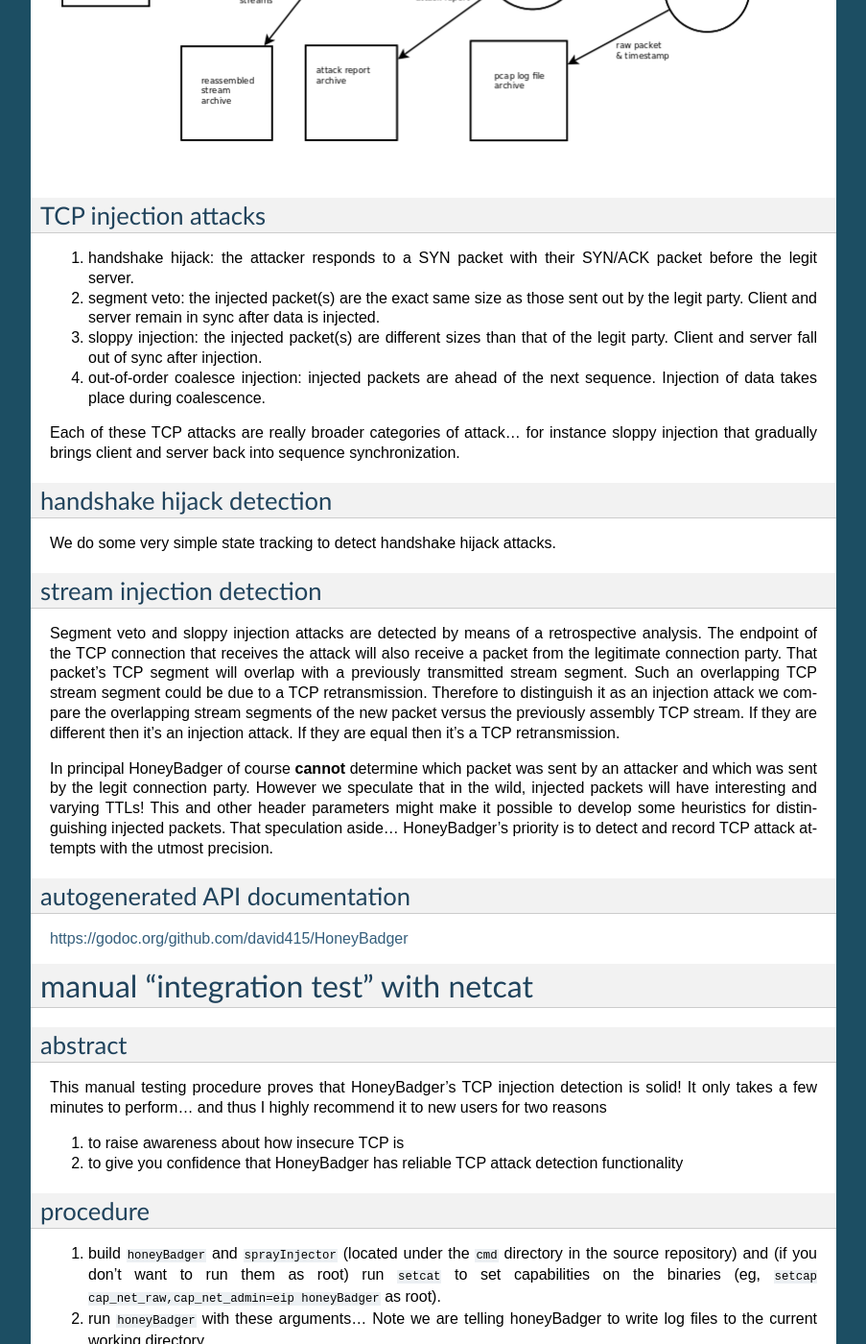
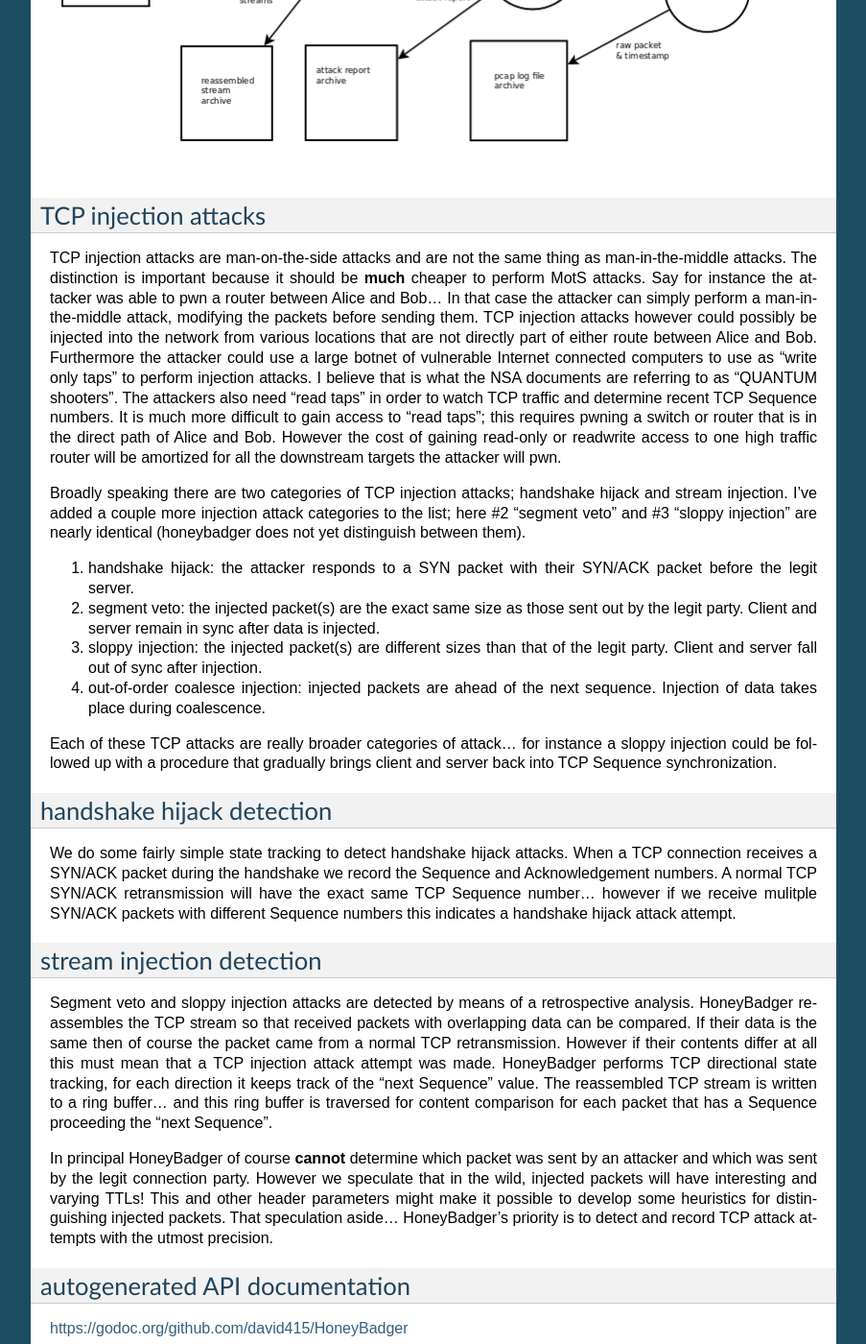
Before and after one commit to david415/HoneyBadger_docs, a Sphinx documentation site: the page built from source/index.rst, in a window 1280 px wide and 1400 px high, scrolled down 3580 px. Shown: the whole window at 96% size, without its empty margins (198-1101 px from the left). Built offline with Sphinx 7.4.7, drawn with Linux system fonts in a browser that asks for light colours; some of the changed text lies outside the part shown.

Commit message:
Add more info about tcp injection attack and references

```diff
--- a/source/index.rst
+++ b/source/index.rst
@@ -162,8 +162,14 @@
 .. image:: images/honeybadger_dfd1.png
 |
 
+
 TCP injection attacks
 ---------------------
+
+
+TCP injection attacks are man-on-the-side attacks and are not the same thing as man-in-the-middle attacks. The distinction is important because it should be **much** cheaper to perform MotS attacks. Say for instance the attacker was able to pwn a router between Alice and Bob... In that case the attacker can simply perform a man-in-the-middle attack, modifying the packets before sending them. TCP injection attacks however could possibly be injected into the network from various locations that are not directly part of either route between Alice and Bob. Furthermore the attacker could use a large botnet of vulnerable Internet connected computers to use as "write only taps" to perform injection attacks. I believe that is what the NSA documents are referring to as "QUANTUM shooters". The attackers also need "read taps" in order to watch TCP traffic and determine recent TCP Sequence numbers. It is much more difficult to gain access to "read taps"; this requires pwning a switch or router that is in the direct path of Alice and Bob. However the cost of gaining read-only or readwrite access to one high traffic router will be amortized for all the downstream targets the attacker will pwn.
+
+Broadly speaking there are two categories of TCP injection attacks; handshake hijack and stream injection. I've added a couple more injection attack categories to the list; here #2 "segment veto" and #3 "sloppy injection" are nearly identical (honeybadger does not yet distinguish between them).
 
 1. handshake hijack: the attacker responds to a SYN packet with their SYN/ACK packet before the legit server.
 
@@ -173,32 +179,21 @@
 
 4. out-of-order coalesce injection: injected packets are ahead of the next sequence. Injection of data takes place during coalescence.
 
-Each of these TCP attacks are really broader categories of attack... for instance sloppy injection that gradually brings client and server back
-into sequence synchronization.
+Each of these TCP attacks are really broader categories of attack... for instance a sloppy injection could be followed up with a procedure that gradually brings client and server back into TCP Sequence synchronization.
 
 
 handshake hijack detection
 --------------------------
 
-We do some very simple state tracking to detect handshake hijack attacks.
-
+We do some fairly simple state tracking to detect handshake hijack attacks. When a TCP connection receives a SYN/ACK packet during the handshake we record the Sequence and Acknowledgement numbers. A normal TCP SYN/ACK retransmission will have the exact same TCP Sequence number... however if we receive mulitple SYN/ACK packets with different Sequence numbers this indicates a handshake hijack attack attempt.
 
 
 stream injection detection
 --------------------------
 
-Segment veto and sloppy injection attacks are detected by means of a retrospective analysis.
-The endpoint of the TCP connection that receives the attack will also receive a packet from the legitimate
-connection party. That packet's TCP segment will overlap with a previously transmitted stream segment.
-Such an overlapping TCP stream segment could be due to a TCP retransmission.
-Therefore to distinguish it as an injection attack we compare the overlapping stream segments of the new packet versus the previously assembly
-TCP stream. If they are different then it's an injection attack. If they are equal then it's a TCP retransmission.
+Segment veto and sloppy injection attacks are detected by means of a retrospective analysis. HoneyBadger reassembles the TCP stream so that received packets with overlapping data can be compared. If their data is the same then of course the packet came from a normal TCP retransmission. However if their contents differ at all this must mean that a TCP injection attack attempt was made. HoneyBadger performs TCP directional state tracking, for each direction it keeps track of the "next Sequence" value. The reassembled TCP stream is written to a ring buffer... and this ring buffer is traversed for content comparison for each packet that has a Sequence proceeding the "next Sequence".
 
-In principal HoneyBadger of course **cannot** determine which packet
-was sent by an attacker and which was sent by the legit connection party. However we speculate that in the wild, injected packets
-will have interesting and varying TTLs! This and other header parameters might make it possible to develop some heuristics for distinguishing
-injected packets. That speculation aside... HoneyBadger's priority is to detect and record TCP attack attempts with the utmost precision.
-
+In principal HoneyBadger of course **cannot** determine which packet was sent by an attacker and which was sent by the legit connection party. However we speculate that in the wild, injected packets will have interesting and varying TTLs! This and other header parameters might make it possible to develop some heuristics for distinguishing injected packets. That speculation aside... HoneyBadger's priority is to detect and record TCP attack attempts with the utmost precision.
 
 
 autogenerated API documentation
```
Also changed, not shown: other parts of source/index.rst (+12 -0 lines).
